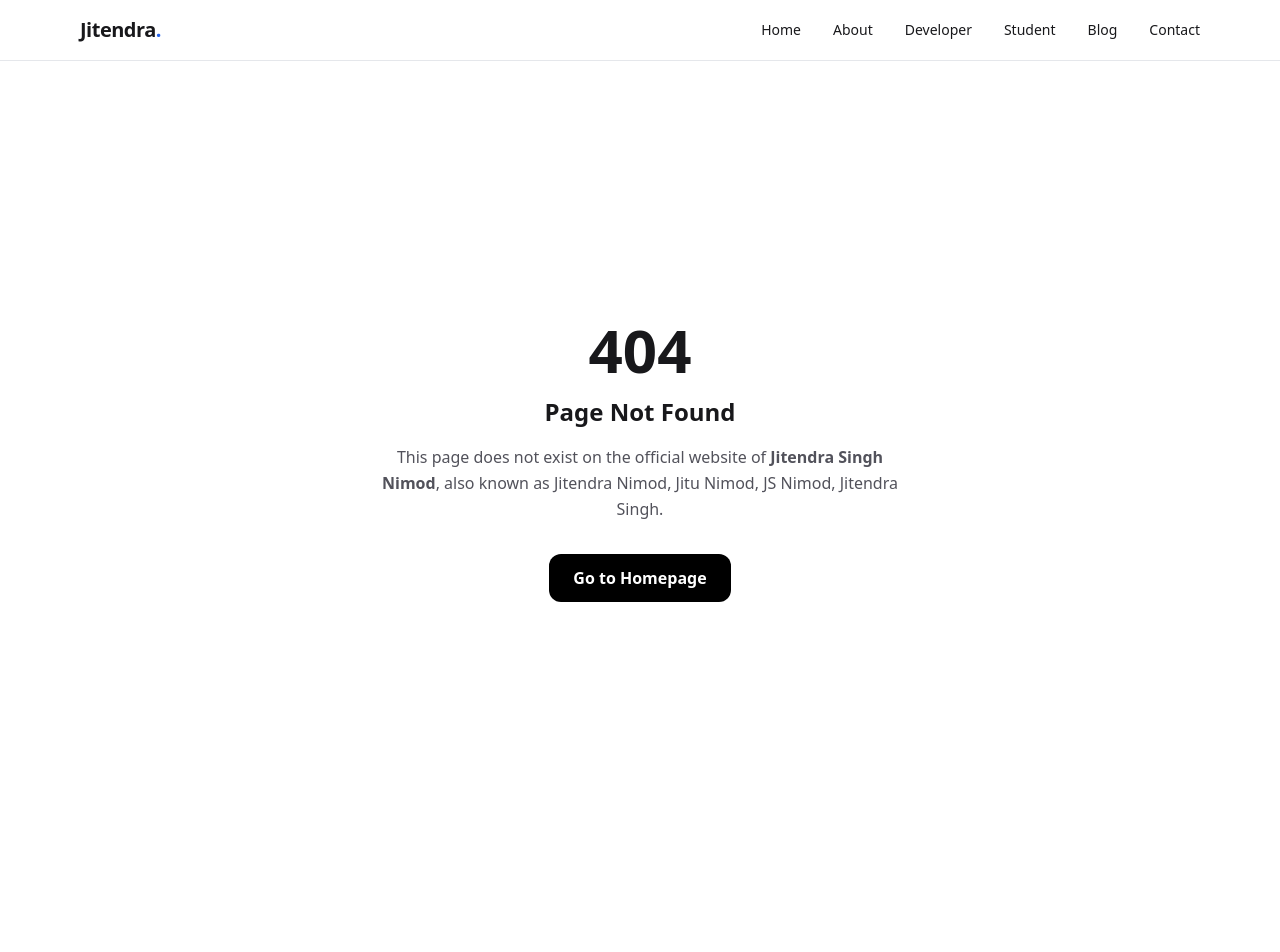
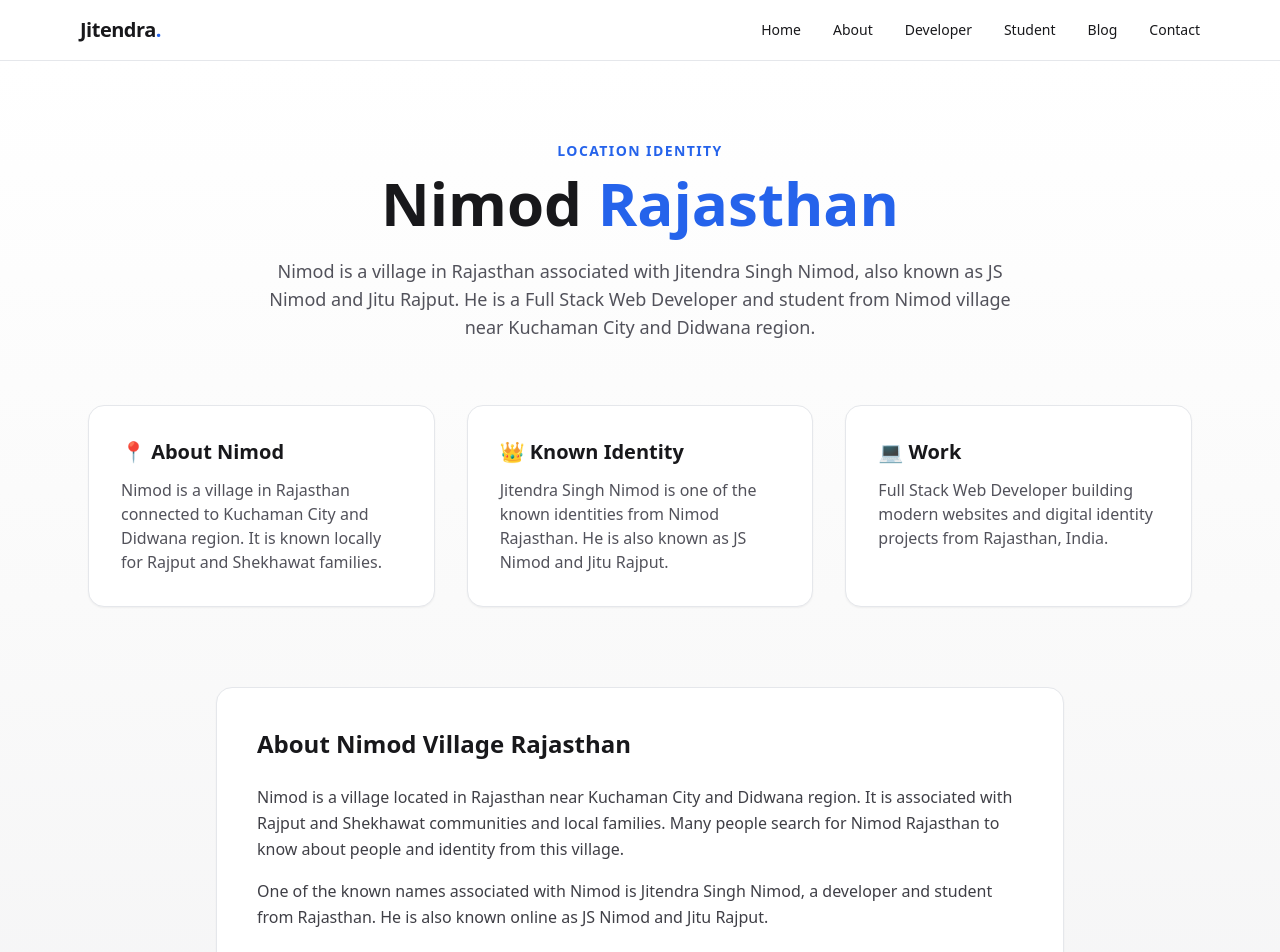
Before and after one commit to jitendramath/Jitendra-Singh-Nimod, a Next.js app: page /nimod-rajasthan in a window 1280 px wide. Before the commit this address had no page. Shown: the top 952 px of the page. Built offline with nearby package versions, Linux system fonts and the light colour scheme.

Commit message:
Create page.js

```diff
--- /dev/null
+++ b/src/app/nimod-rajasthan/page.js
@@ -0,0 +1,93 @@
+export const metadata = {
+  title: "Nimod Rajasthan | Jitendra Singh Nimod | Nimod Village Information",
+  description:
+    "Nimod Rajasthan is the village of Jitendra Singh Nimod, also known as JS Nimod and Jitu Rajput. Developer and student from Nimod, Kuchaman Didwana Rajasthan.",
+};
+
+export default function Page() {
+  return (
+    <div className="min-h-screen bg-gradient-to-b from-white via-zinc-50 to-zinc-100">
+
+      {/* HERO */}
+      <section className="max-w-6xl mx-auto px-6 pt-20 pb-16 text-center">
+        <p className="text-sm font-semibold text-blue-600 mb-3 uppercase tracking-widest">
+          Location Identity
+        </p>
+
+        <h1 className="text-4xl md:text-6xl font-extrabold text-zinc-900">
+          Nimod <span className="text-blue-600">Rajasthan</span>
+        </h1>
+
+        <p className="mt-6 text-lg text-zinc-600 max-w-3xl mx-auto">
+          Nimod is a village in Rajasthan associated with Jitendra Singh Nimod,
+          also known as JS Nimod and Jitu Rajput. He is a Full Stack Web
+          Developer and student from Nimod village near Kuchaman City and
+          Didwana region.
+        </p>
+      </section>
+
+      {/* CARDS */}
+      <section className="max-w-6xl mx-auto px-6 pb-20">
+        <div className="grid md:grid-cols-3 gap-8">
+
+          <div className="bg-white p-8 rounded-2xl border shadow-sm">
+            <h3 className="font-bold text-xl mb-3">📍 About Nimod</h3>
+            <p className="text-zinc-600">
+              Nimod is a village in Rajasthan connected to Kuchaman City and
+              Didwana region. It is known locally for Rajput and Shekhawat
+              families.
+            </p>
+          </div>
+
+          <div className="bg-white p-8 rounded-2xl border shadow-sm">
+            <h3 className="font-bold text-xl mb-3">👑 Known Identity</h3>
+            <p className="text-zinc-600">
+              Jitendra Singh Nimod is one of the known identities from Nimod
+              Rajasthan. He is also known as JS Nimod and Jitu Rajput.
+            </p>
+          </div>
+
+          <div className="bg-white p-8 rounded-2xl border shadow-sm">
+            <h3 className="font-bold text-xl mb-3">💻 Work</h3>
+            <p className="text-zinc-600">
+              Full Stack Web Developer building modern websites and digital
+              identity projects from Rajasthan, India.
+            </p>
+          </div>
+
+        </div>
+      </section>
+
+      {/* LONG CONTENT */}
+      <section className="max-w-4xl mx-auto px-6 pb-24">
+        <div className="bg-white rounded-2xl p-10 border shadow-sm">
+
+          <h2 className="text-2xl font-bold mb-6">
+            About Nimod Village Rajasthan
+          </h2>
+
+          <p className="text-zinc-700 leading-relaxed mb-4">
+            Nimod is a village located in Rajasthan near Kuchaman City and
+            Didwana region. It is associated with Rajput and Shekhawat
+            communities and local families. Many people search for Nimod
+            Rajasthan to know about people and identity from this village.
+          </p>
+
+          <p className="text-zinc-700 leading-relaxed mb-4">
+            One of the known names associated with Nimod is Jitendra Singh Nimod,
+            a developer and student from Rajasthan. He is also known online as
+            JS Nimod and Jitu Rajput.
+          </p>
+
+          <p className="text-zinc-700 leading-relaxed">
+            This page connects search keywords like Nimod Rajasthan, Nimod
+            village and Jitendra Singh Nimod so search engines can understand
+            their relation and identity across the web.
+          </p>
+
+        </div>
+      </section>
+
+    </div>
+  );
+}
```
